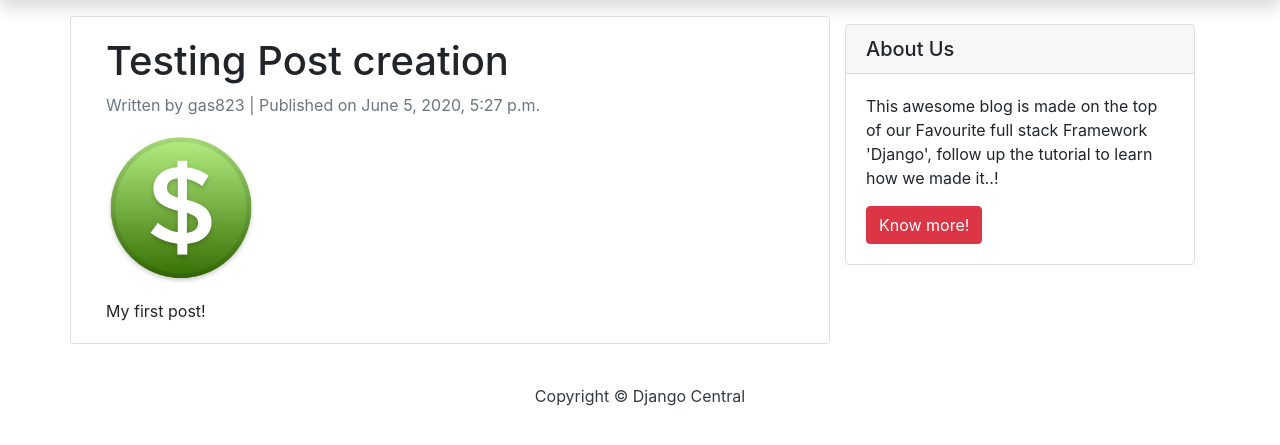
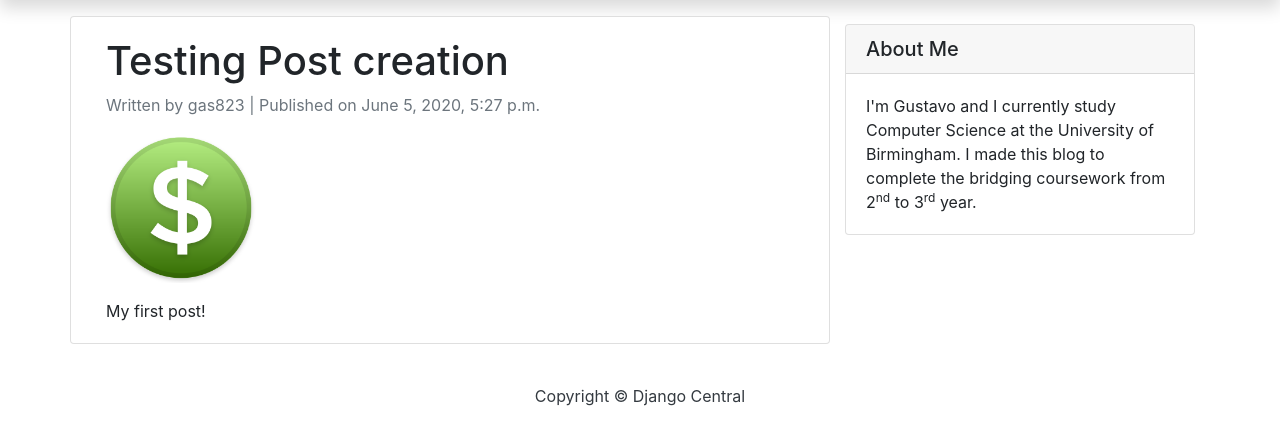
Before and after one commit to Galex3/Bridging-Coursework, a Django app: a page that uses templates/base.html in a window 1280 px wide. Shown: the part 56-501 px from the top of the page. Run offline with Django 3.2, Linux system fonts and the light colour scheme; data comes from the database, SQL or seed files in the repository; both versions use the stored data as it was after the commit; some libraries are stand-ins or nearby versions.

Commit message:
Image loads if exists, Favicon still not working

```diff
--- a/blog/admin.py
+++ b/blog/admin.py
@@ -1,4 +1,5 @@
 from django.contrib import admin
+
 from .models import Post
 
 
@@ -11,4 +12,4 @@ class PostAdmin(admin.ModelAdmin):
 
 admin.site.register(Post, PostAdmin)
 
-#bham2020
+# bham2020
--- a/blog/models.py
+++ b/blog/models.py
@@ -1,7 +1,6 @@
 from django.conf import settings
 from django.db import models
 from django.utils import timezone
-
 
 STATUS = (
     (0, "Draft"),
@@ -13,7 +12,7 @@ class Post(models.Model):
     author = models.ForeignKey(settings.AUTH_USER_MODEL, on_delete=models.CASCADE)
     title = models.CharField(max_length=200)
     slug = models.SlugField(max_length=200)
-    image = models.ImageField(upload_to="static/img/", null=True)
+    image = models.ImageField(upload_to="static/img/", blank=True, null=True)
     content = models.TextField()
     created_date = models.DateTimeField(default=timezone.now)
     published_date = models.DateTimeField(blank=True, null=True)
--- a/blog/views.py
+++ b/blog/views.py
@@ -1,6 +1,5 @@
-from django.contrib.auth.decorators import login_required
-from django.shortcuts import render, get_object_or_404, redirect
 from django.views import generic
+
 from .models import Post
 
 
--- a/djangogirls/settings.py
+++ b/djangogirls/settings.py
@@ -25,7 +25,7 @@ SECRET_KEY = '(*nq6$o!1l5p&pznk9&p=hxiy-14(@p+9sro6qy3$7#q%()ymv'
 # SECURITY WARNING: don't run with debug turned on in production!
 DEBUG = True
 
-ALLOWED_HOSTS = ['127.0.0.1', '.eu.pythonanywhere.com']
+ALLOWED_HOSTS = ['127.0.0.1', 'localhost', '.eu.pythonanywhere.com']
 
 # Application definition
 
@@ -117,6 +117,5 @@ USE_TZ = True
 STATIC_URL = '/static/'
 STATIC_ROOT = os.path.join(BASE_DIR, 'static')
 
-
 MEDIA_ROOT = os.path.join(BASE_DIR, 'media')
 MEDIA_URL = '/media/'
--- a/templates/base.html
+++ b/templates/base.html
@@ -11,6 +11,7 @@
     <link rel="stylesheet" href="https://stackpath.bootstrapcdn.com/bootstrap/4.5.0/css/bootstrap.min.css"
           integrity="sha384-9aIt2nRpC12Uk9gS9baDl411NQApFmC26EwAOH8WgZl5MYYxFfc+NcPb1dKGj7Sk" crossorigin="anonymous">
     <link rel="stylesheet" href="{% static 'css/blog.css' %}">
+    <link rel="shortcut icon" type="image/x-icon"  href="{% static "favicon.ico" %}"/>
 </head>
 
 <body>
--- a/templates/index.html
+++ b/templates/index.html
@@ -37,7 +37,7 @@
                             <h2 class="card-title">{{ post.title }}</h2>
                             <p class="card-text text-muted h6">Written by {{ post.author }} | Published
                                 on {{ post.published_date }}</p>
-                            <p class="card-text">{{ post.content|slice:":200" }}</p>
+                            <p class="card-text">{{ post.content|truncatewords:50 }}</p>
                             <a href="{% url 'post_detail' post.slug %}" class="btn btn-primary">Read More &rarr;</a>
                         </div>
                     </div>
--- a/templates/post_detail.html
+++ b/templates/post_detail.html
@@ -93,14 +93,16 @@
                 <div class="card-body">
                     <h1>{% block title %} {{ object.title }} {% endblock title %}</h1>
                     <p class="text-muted">Written by {{ post.author }} | Published on {{ post.published_date }}</p>
-                    <img id="myImg" src="{{ object.image.url }}" alt="{{ object.title }}"/>
-                    <!-- The Modal -->
-                    <div id="myModal" class="modal">
+                        {% if object.image %}
+                        <img id="myImg" src="{{ object.image.url }}" alt="{{ object.title }}"/>
+                        <!-- The Modal -->
+                        <div id="myModal" class="modal">
                         <span class="close">&times;</span>
-                        <img class="modal-content" id="img01">
+                        <img class="modal-content" id="img01"/>
                         <div id="caption"></div>
-                    </div>
-                    <p></p>
+                        </div>
+                        <p></p>
+                        {% endif %}
                     <p class="card-text ">{{ object.content | safe }}</p>
                 </div>
             </div>
--- a/templates/sidebar.html
+++ b/templates/sidebar.html
@@ -1,13 +1,11 @@
 {% block sidebar %}
     <!-- Sidebar Widgets Column -->
-    <div class="col-md-4 float-right ">
+    <div class="col-md-4 float-right">
         <div class="card my-4">
-            <h5 class="card-header">About Us</h5>
+            <h5 class="card-header">About Me</h5>
             <div class="card-body">
-                <p class="card-text"> This awesome blog is made on the top of our Favourite full stack Framework
-                    'Django', follow up the tutorial to learn how we made it..!</p>
-                <a href="https://djangocentral.com/building-a-blog-application-with-django"
-                   class="btn btn-danger">Know more!</a>
+                <p class="card-text">I'm Gustavo and I currently study Computer Science at the University of Birmingham.
+                    I made this blog to complete the bridging coursework from 2<sup>nd</sup> to 3<sup>rd</sup> year.</p>
             </div>
         </div>
     </div>
```
Also changed, not shown: blog/urls.py (+5 -5 lines), blog/migrations/0006_auto_20200606_1847.py (added), blog/migrations/0007_auto_20200606_1931.py (added), blog/migrations/0008_auto_20200606_1959.py (added), db.sqlite3, media/static/img/histogram.png (added).
